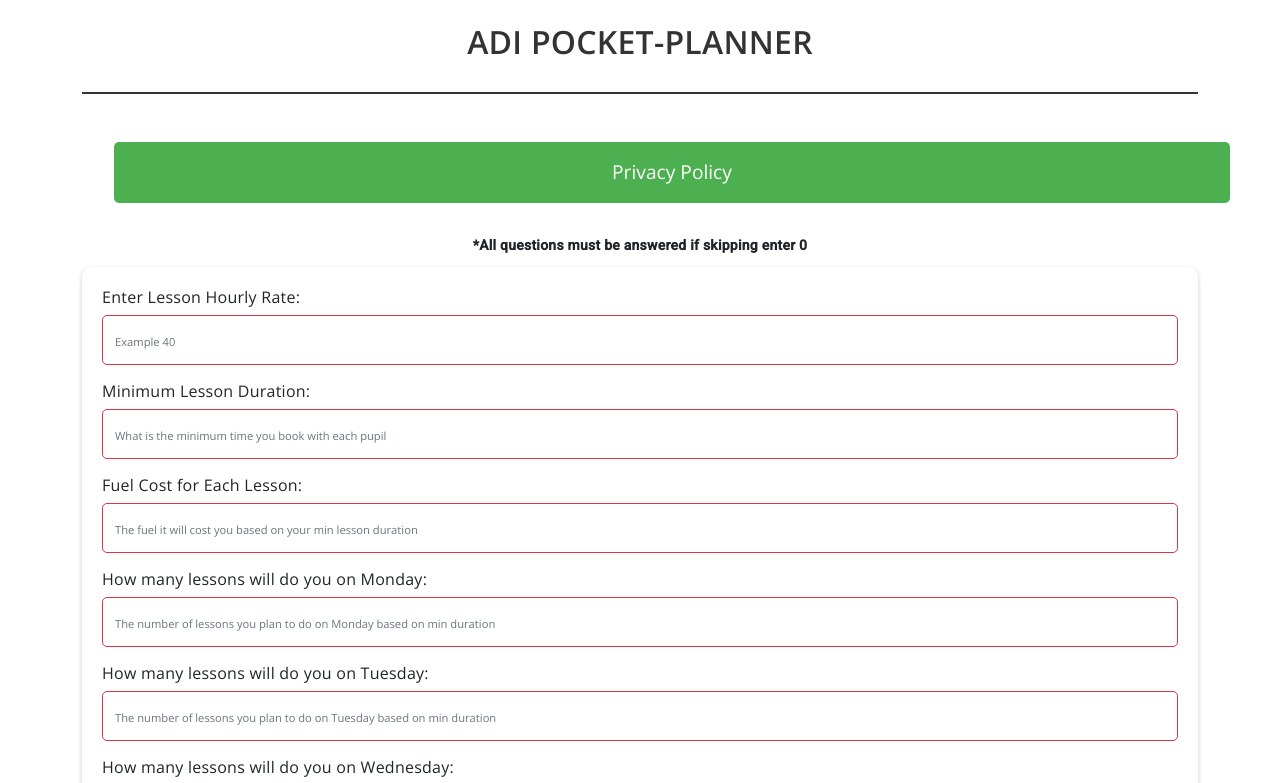
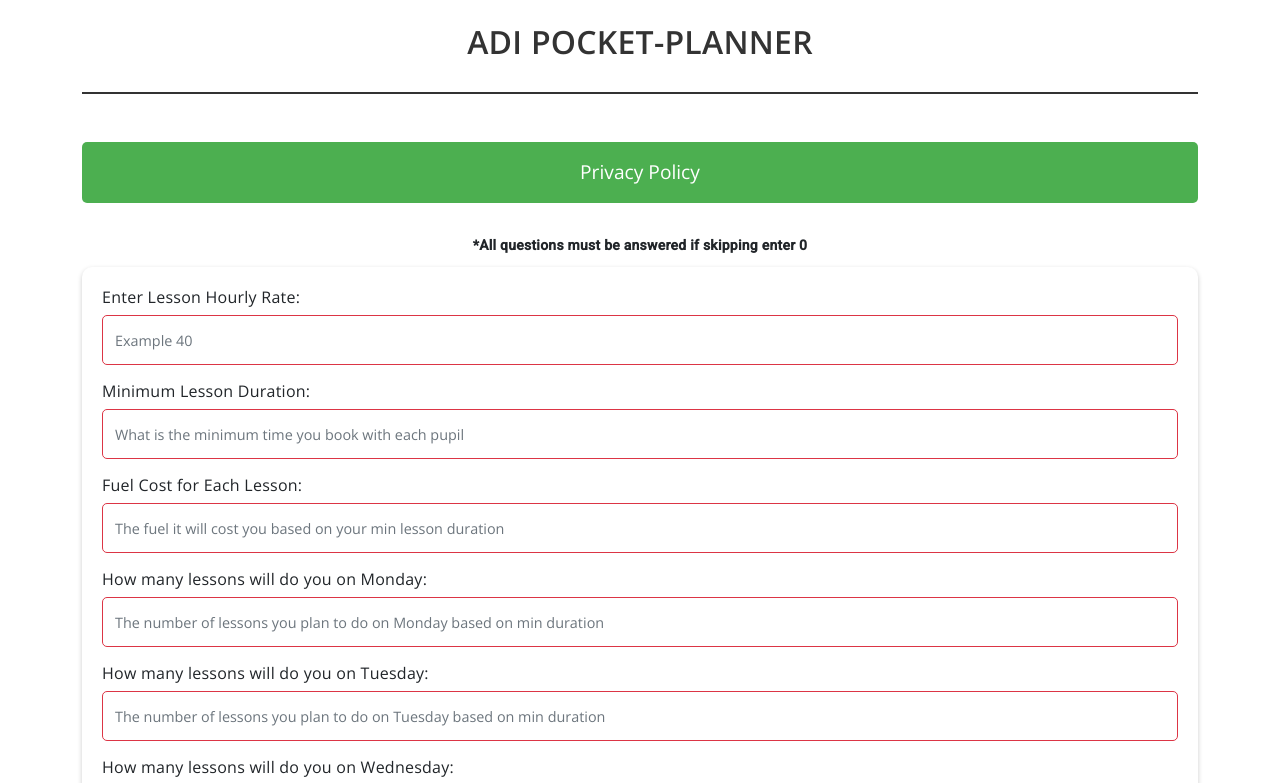
Before and after one commit to SAIFSB/saifsb.github.io, an Angular app: page / in a window 1280 px wide. Shown: the top 783 px of the page. Built offline with nearby package versions, Linux system fonts and the light colour scheme.

Commit message:
more styling changes

```diff
--- a/src/app/form/form.component.css
+++ b/src/app/form/form.component.css
@@ -122,7 +122,9 @@ form {
 .privacy-button {
     color: #ffffff;
     padding: 1rem;
-    margin: 2rem;
+    margin-top: 2rem;
+    margin-bottom: 2rem;
+
     border-radius: 5px;
     background-color: #4CAF50;
     border: none;
@@ -152,6 +154,6 @@ p {
 }
 
 .form-control::placeholder {
-    font-size: 0.7rem; /* Adjust the size as needed */
+    font-size: 0.9rem; /* Adjust the size as needed */
     color: #6c757d; /* Optional: Change the color to improve visibility or match design */
 }
```
Also changed, not shown: 3 other files (tests, documents, lock files or other folders).
